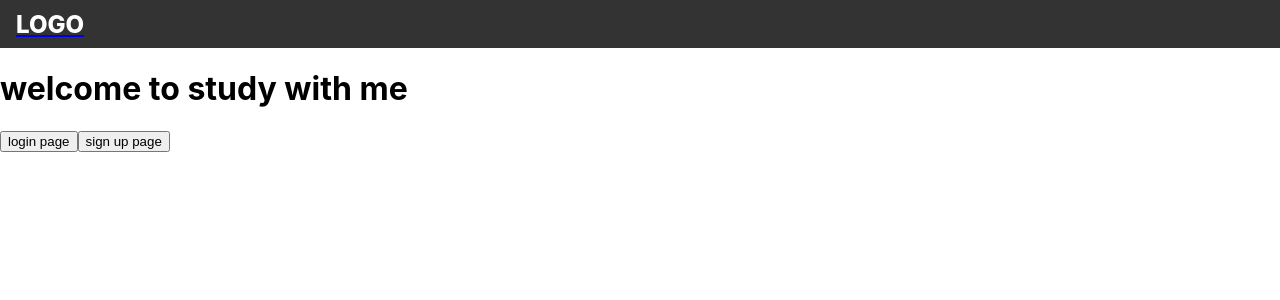
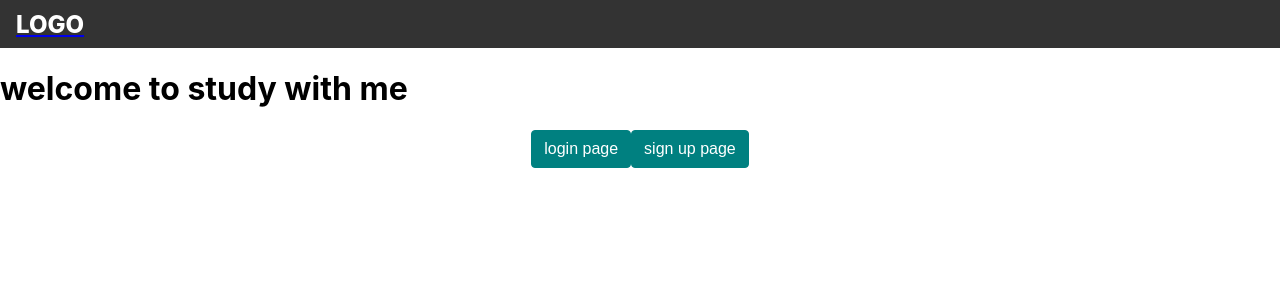
Before and after one commit to rlacksals96/capstone_front_end, a React (Create React App) app: page / in a window 1280 px wide. Shown: the top 300 px of the page. Built offline with nearby package versions, Linux system fonts and the light colour scheme.

Commit message:
버튼 가운데정렬 및 스타일 변경

```diff
--- a/src/App.css
+++ b/src/App.css
@@ -1,7 +1,9 @@
 .App {
   text-align: center;
 }
-
+*{
+  background-color: rgb(235, 238, 242);
+}
 .App-logo {
   height: 40vmin;
   pointer-events: none;
--- a/src/pages/Main.js
+++ b/src/pages/Main.js
@@ -1,6 +1,7 @@
 import React from "react";
 import Header from '../components/layout/Header';
 import {Link} from 'react-router-dom';
+import "../styles/Main.css";
 
 
 const Main = () => {
@@ -8,10 +9,10 @@ const Main = () => {
         <div>
             <Header/>
             <h1>welcome to study with me</h1>
-            <Link to="./auth/login"><button>login page</button></Link>
-            <Link to="./auth/signup"><button>sign up page</button></Link>
-
-
+            <div className="button-container">
+                <Link to="./auth/login"><button className="loginButton">login page</button></Link>
+                <Link to="./auth/signup"><button className="singUpButton">sign up page</button></Link>
+            </div>
 
 
 
--- a/src/styles/Main.css
+++ b/src/styles/Main.css
@@ -0,0 +1,23 @@
+.button-container{
+    display: flex;
+    align-items: center;
+    justify-content: center;
+}
+.loginButton {
+    color: white;
+    background: teal;
+    padding: 0.375rem 0.75rem;
+    border: 1px solid teal;
+    border-radius: 0.25rem;
+    font-size: 1rem;
+    line-height: 1.5;
+  }
+  .singUpButton {
+    color: white;
+    background: teal;
+    padding: 0.375rem 0.75rem;
+    border: 1px solid teal;
+    border-radius: 0.25rem;
+    font-size: 1rem;
+    line-height: 1.5;
+  }
```
